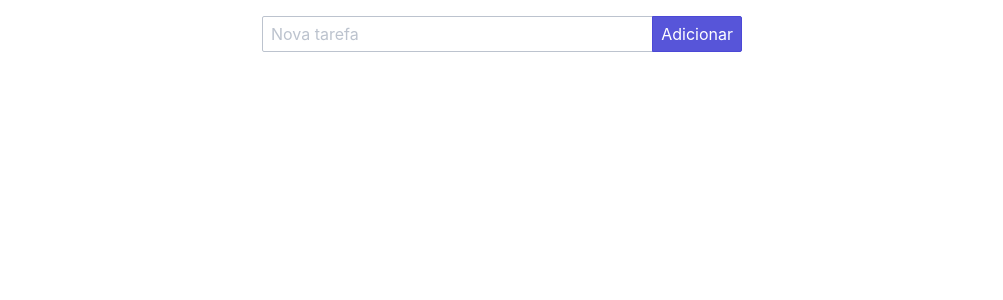
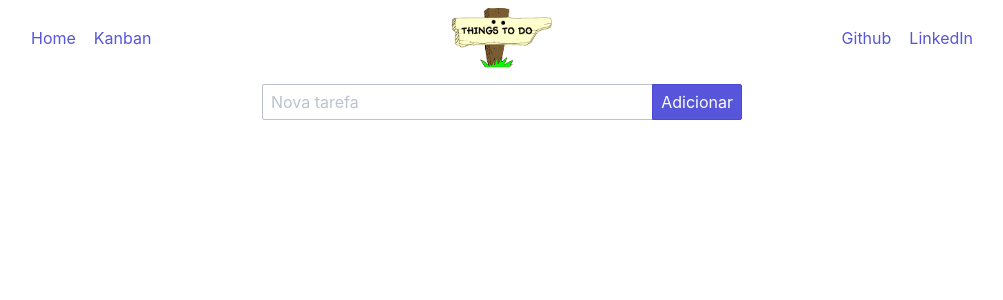
Before and after one commit to lanzath/vue-basic-todo, a Vue app: page / in a window 1280 px wide. Shown: the top 300 px of the page, without its empty margins (138-1141 px from the left). Built offline with nearby package versions, Linux system fonts and the light colour scheme.

Commit message:
Header done

```diff
--- a/src/App.vue
+++ b/src/App.vue
@@ -1,11 +1,34 @@
 <template>
   <div id="app">
-    <router-view />
+    <div class="container grid-lg pt-2">
+      <header class="navbar">
+        <section class="navbar-section">
+          <router-link to="/" class="btn btn-link">Home</router-link>
+          <router-link to="/kanban" class="btn btn-link">Kanban</router-link>
+        </section>
+        <section class="navbar-center">
+           <!-- Webpack sets src folder as @ -->
+          <img class="img-responsive img-logo" src="@/assets/todoLogo.png" alt="Logo" />
+        </section>
+        <section class="navbar-section">
+          <a href="https://github.com/lanzath" class="btn btn-link">Github</a>
+          <a href="https://www.linkedin.com/in/mt-lanza/" class="btn btn-link">LinkedIn</a>
+        </section>
+      </header>
+
+      <router-view />
+    </div>
   </div>
 </template>
 
 <script>
   export default {
-    name: 'app',
+    name: 'app'
   }
 </script>
+
+<style scoped>
+  .img-logo {
+      max-width: 100px;
+    }
+</style>
```
